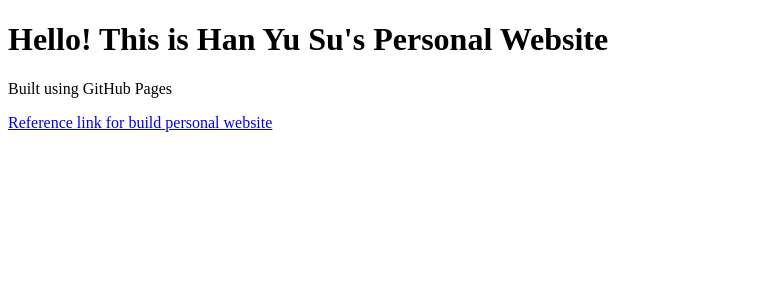
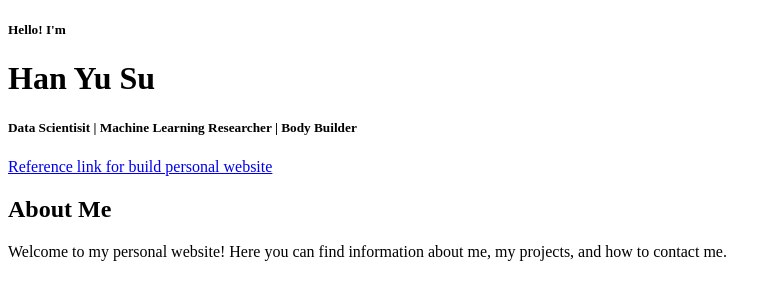
Before and after one commit to Hans-World/Hans-World.github.io, a plain HTML site: page index.html in a window 1280 px wide. Shown: the whole page, without its empty margins (0-781 px from the left). Drawn offline with Linux system fonts and the light colour scheme.

Commit message:
updated my personal web

```diff
--- a/index.html
+++ b/index.html
@@ -2,11 +2,27 @@
 <html lang="en">
     <head>
         <meta charset="UTF-8">
-        <title>Welcome to Han's website</title>
+        <meta name="viewport" content="width=device-width,initial-scale=1">
+        <title>Han Yu Su's Personal Website</title>
     </head>
-        <body>
-        <h1>Hello! This is Han Yu Su's Personal Website</h1>
-        <p>Built using GitHub Pages</p>
-        <a href="https://vincentchen0110.github.io/">Reference link for build personal website</a>
+    <body> <!-- Website content goes here -->
+      <div id="home"> <!-- Generic Container used to group element together -->
+        <header id="home"> <!-- Define the top section of a page or a section, does NOT display itself -->
+          <h5>Hello! I'm</h5>
+          <h1>Han Yu Su</h1>
+          <h5 class="text-light">Data Scientisit | Machine Learning Researcher | Body Builder</h5>
+          <a href="https://vincentchen0110.github.io/">Reference link for build personal website</a>
+        </header>
+        <section id="about"> <!-- Thematic grouping of content -->
+          <h1>About Me</h1>
+          <p>Welcome to my personal website! Here you can find information about me, my projects, and how to contact me.</p>
+        </section>
+        <section id="experiences">
+        </section>
+        <section id="projects">
+        </section>
+        <section id="contacts">
+        </section>
+      </div>
     </body>
 </html>
```
